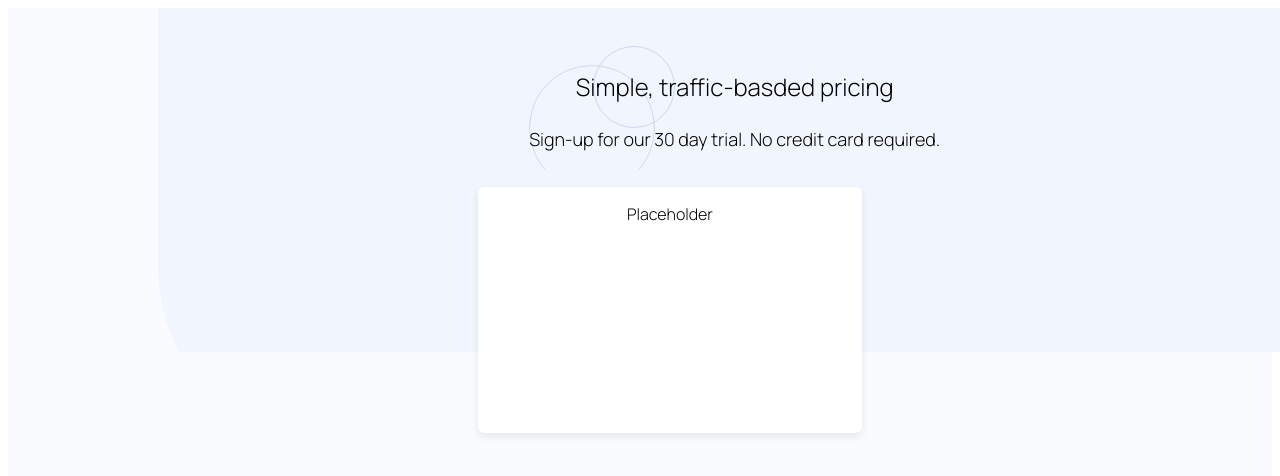
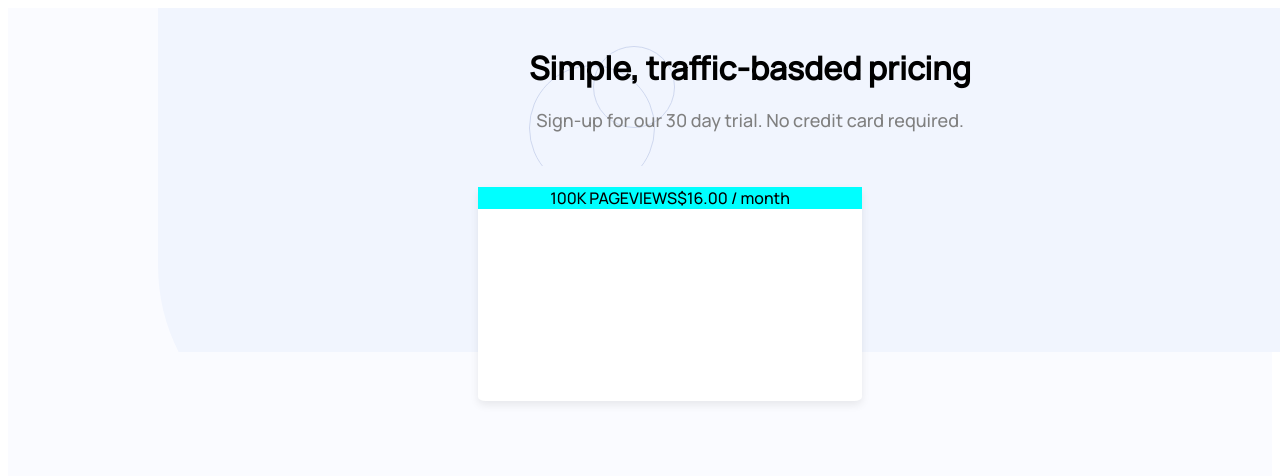
Before and after one commit to maxechereza/Name-Your-Price, a React (Create React App) app in the folder name-your-price/: page / in a window 1280 px wide. Shown: the top 476 px of the page. Built offline with nearby package versions, Linux system fonts and the light colour scheme.

Commit message:
Installing MUI

```diff
--- a/name-your-price/src/App.css
+++ b/name-your-price/src/App.css
@@ -7,7 +7,7 @@
   box-sizing: border-box;
   min-height: 100vh;
   text-align: center;
-  font-family: "Light";
+  font-family: "Medium";
   background-color: hsl(230, 100%, 99%);
 }
 
@@ -33,6 +33,6 @@
 }
 
 @font-face {
-  font-family: "Light";
-  src: local("Manrope"), url("./fonts/Manrope-Light.ttf") format("truetype");
+  font-family: "Medium";
+  src: local("Manrope"), url("./fonts/Manrope-Medium.ttf") format("truetype");
 }
--- a/name-your-price/src/App.tsx
+++ b/name-your-price/src/App.tsx
@@ -14,8 +14,8 @@ function App() {
     <div className="App">
       <div className="Header">
         <div className="Circles">
-          <p style={{ fontSize: "x-large" }}>Simple, traffic-basded pricing</p>
-          <p style={{ fontSize: "large" }}>
+          <b style={{ fontSize: "xx-large" }}>Simple, traffic-basded pricing</b>
+          <p style={{ fontSize: "large", color: "grey" }}>
             Sign-up for our 30 day trial. No credit card required.
           </p>
         </div>
--- a/name-your-price/src/components/PriceContainer.css
+++ b/name-your-price/src/components/PriceContainer.css
@@ -8,3 +8,7 @@
   border-radius: 2%;
   box-shadow: 0 4px 8px 0 rgba(0, 0, 0, 8%);
 }
+
+.Upper {
+  background-color: aqua;
+}
--- a/name-your-price/src/components/PriceContainer.tsx
+++ b/name-your-price/src/components/PriceContainer.tsx
@@ -4,7 +4,12 @@ function PriceContainer() {
   return (
     <>
       <div className="PriceContainer">
-        <p>Placeholder</p>
+        <div className="Upper">
+          <span>100K PAGEVIEWS</span>
+          <span>$16.00</span>
+          <span> / month</span>
+          <div className="Slider"></div>
+        </div>
       </div>
     </>
   );
```
Also changed, not shown: package.json (added, +7 -0 lines), 1 other file (tests, documents, lock files or other folders).
